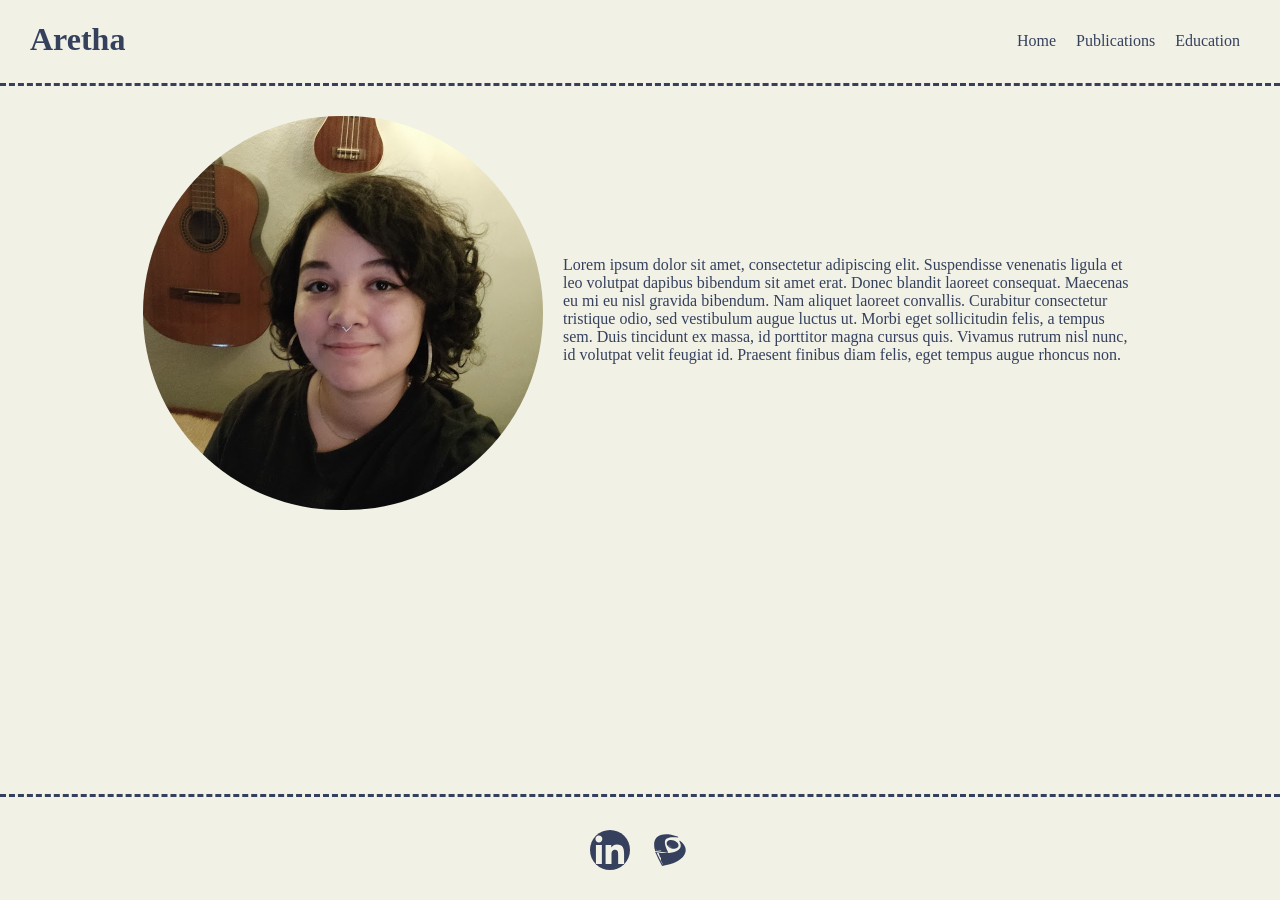
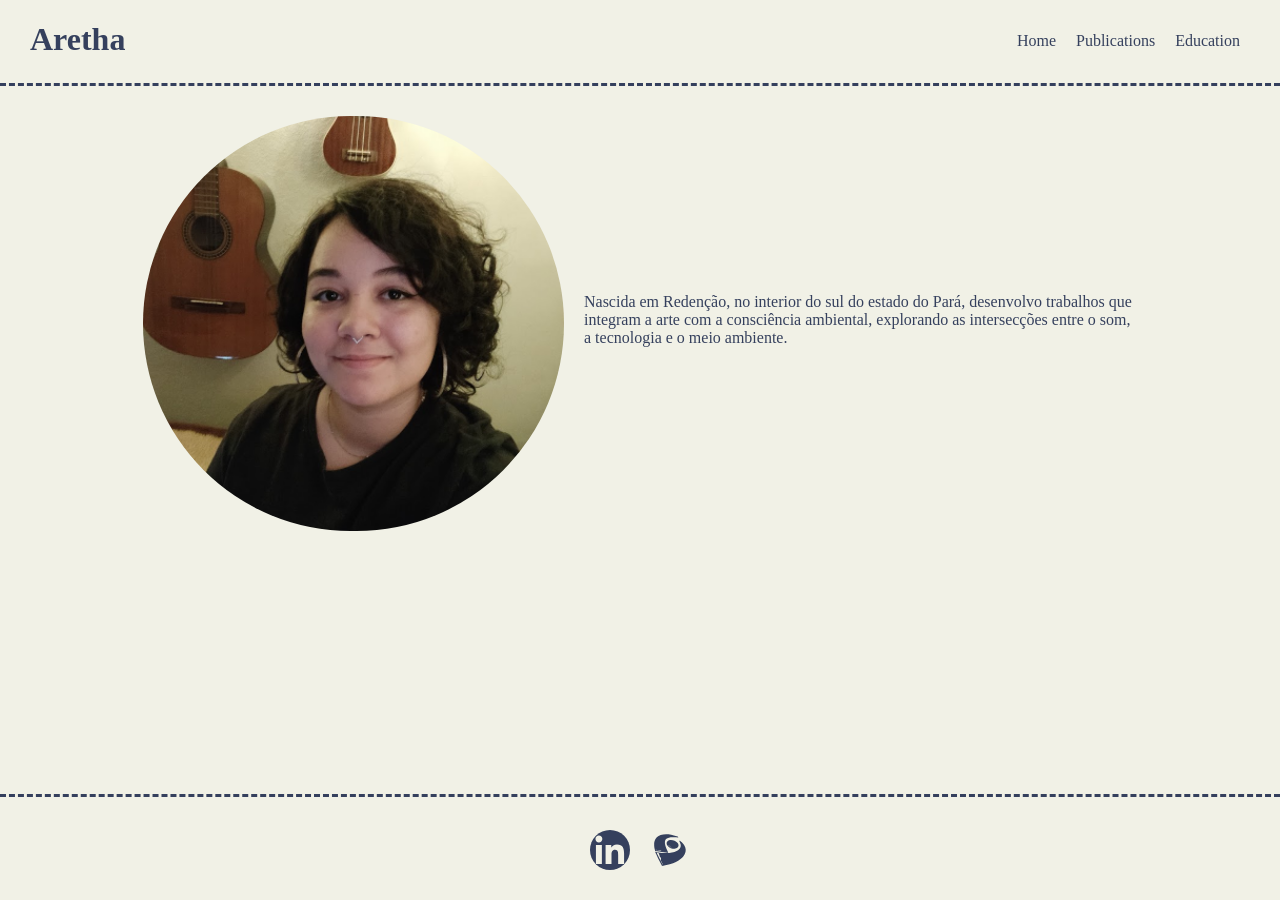
Before and after one commit to arwtga/arwtga.github.io, a Jekyll site: the page built from pages/index.html, in a window 1280 px wide. Built offline with Jekyll 4.4.1, drawn with Linux system fonts in a browser that asks for light colours.

Commit message:
Update _config.yml

```diff
--- a/_config.yml
+++ b/_config.yml
@@ -5,10 +5,7 @@
 title: Aretha
 email: arwtga@gmail.com
 description: >-
-    Lorem ipsum dolor sit amet, consectetur adipiscing elit.
-    Suspendisse venenatis ligula et leo volutpat dapibus bibendum sit amet erat.
-    Donec blandit laoreet consequat. Maecenas eu mi eu nisl gravida bibendum. Nam aliquet laoreet convallis. Curabitur consectetur tristique odio, sed vestibulum augue luctus ut. Morbi eget sollicitudin felis, a tempus sem. Duis tincidunt ex massa, id porttitor magna cursus quis. Vivamus rutrum nisl nunc, id volutpat velit feugiat id. Praesent finibus diam felis, eget tempus augue rhoncus non.
-
+    Nascida em Redenção, no interior do sul do estado do Pará, desenvolvo trabalhos que integram a arte com a consciência ambiental, explorando as intersecções entre o som, a tecnologia e o meio ambiente.
 baseurl: ""
 url: "https://arwtga.github.io"
 github_username: arwtga
```
